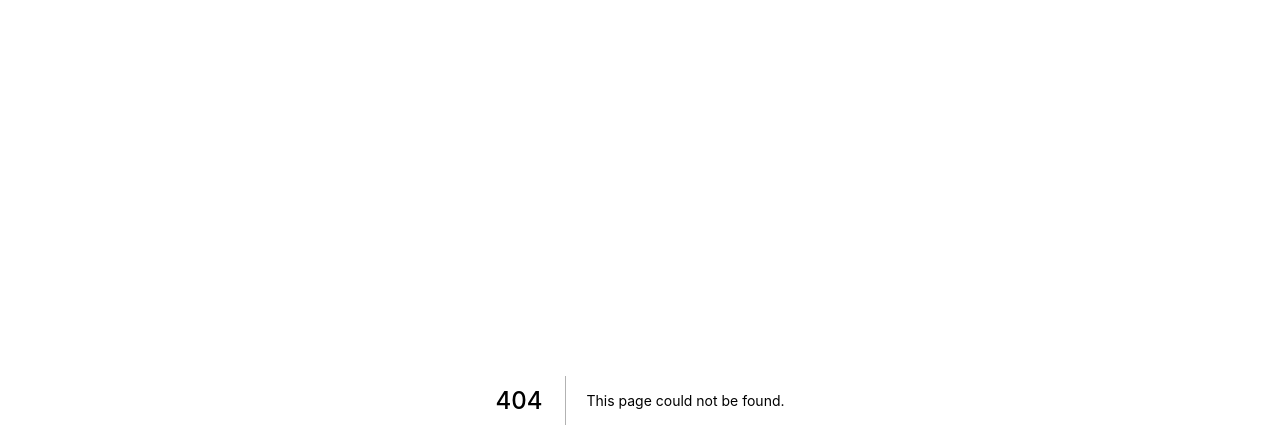
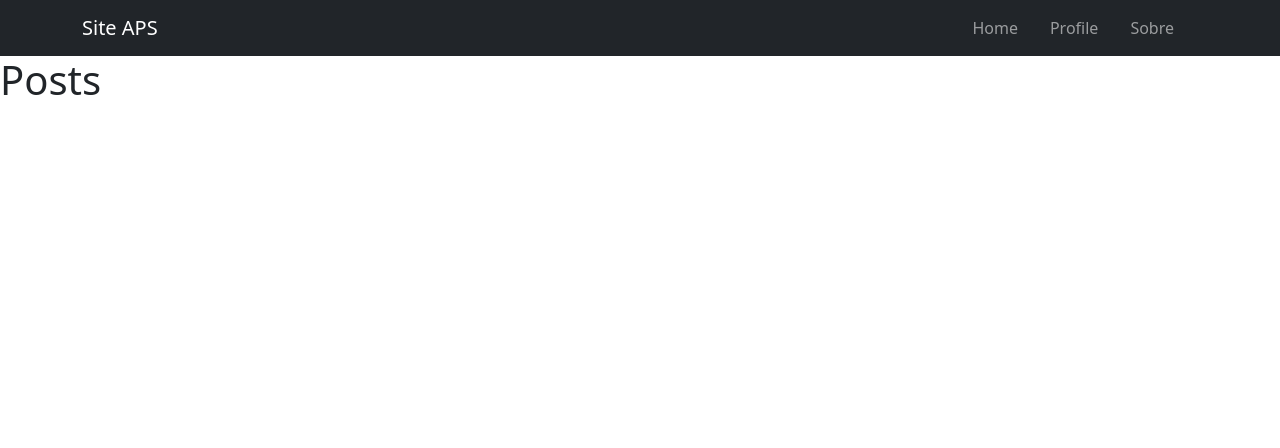
Before and after one commit to MatheusDer/site-aps, a Next.js app: page /posts in a window 1280 px wide. Before the commit this address had no page. Shown: the top 448 px of the page. Built offline with nearby package versions, Linux system fonts and the light colour scheme.

Commit message:
criar navbar para pagina principal

```diff
--- /dev/null
+++ b/components/layout/navbar.js
@@ -0,0 +1,27 @@
+import { Container, Navbar, Nav } from "react-bootstrap";
+
+function NavbarLayout() {
+  return (
+    <Navbar bg="dark" variant="dark" expand="lg">
+      <Container>
+        <Navbar.Brand href="/posts">Site APS</Navbar.Brand>
+        <Navbar.Toggle aria-controls="basic-navbar-nav" />
+        <Navbar.Collapse id="basic-navbar-nav">
+          <Nav className="ms-auto">
+            <Nav.Link href="/posts" className="me-3">
+              Home
+            </Nav.Link>
+            <Nav.Link href="/usuario" className="me-3">
+              Profile
+            </Nav.Link>
+            <Nav.Link href="/sobre" className="me-3">
+              Sobre
+            </Nav.Link>
+          </Nav>
+        </Navbar.Collapse>
+      </Container>
+    </Navbar>
+  );
+}
+
+export default NavbarLayout;
--- a/package.json
+++ b/package.json
@@ -15,6 +15,8 @@
     "bootstrap": "^5.1.3",
     "next": "^12.1.6",
     "react": "^18.1.0",
+    "react-bootstrap": "^2.4.0",
     "react-dom": "^18.1.0"
-  }
+  },
+  "devDependencies": {}
 }
--- a/pages/index.js
+++ b/pages/index.js
@@ -1,9 +1,9 @@
-function Home() {
+function Login() {
   return (
     <div>
-      <h1>Home Page</h1>
+      <h1>Login</h1>
     </div>
   );
 }
 
-export default Home;
+export default Login;
--- /dev/null
+++ b/pages/posts/index.js
@@ -0,0 +1,15 @@
+import { Fragment } from "react";
+import NavbarLayout from "../../components/layout/navbar";
+
+function PostsHomePage() {
+  return (
+    <Fragment>
+      <NavbarLayout />
+      <div>
+        <h1>Posts</h1>
+      </div>
+    </Fragment>
+  );
+}
+
+export default PostsHomePage;
```
Also changed, not shown: pages/login.js (deleted, +0 -9 lines), pages/sobre.js (added, +9 -0 lines), pages/posts/[postId]/editar.js (renamed from pages/post/[postId]/editar.js), pages/posts/[postId]/index.js (renamed from pages/post/[postId]/index.js), 1 other file (tests, documents, lock files or other folders).
